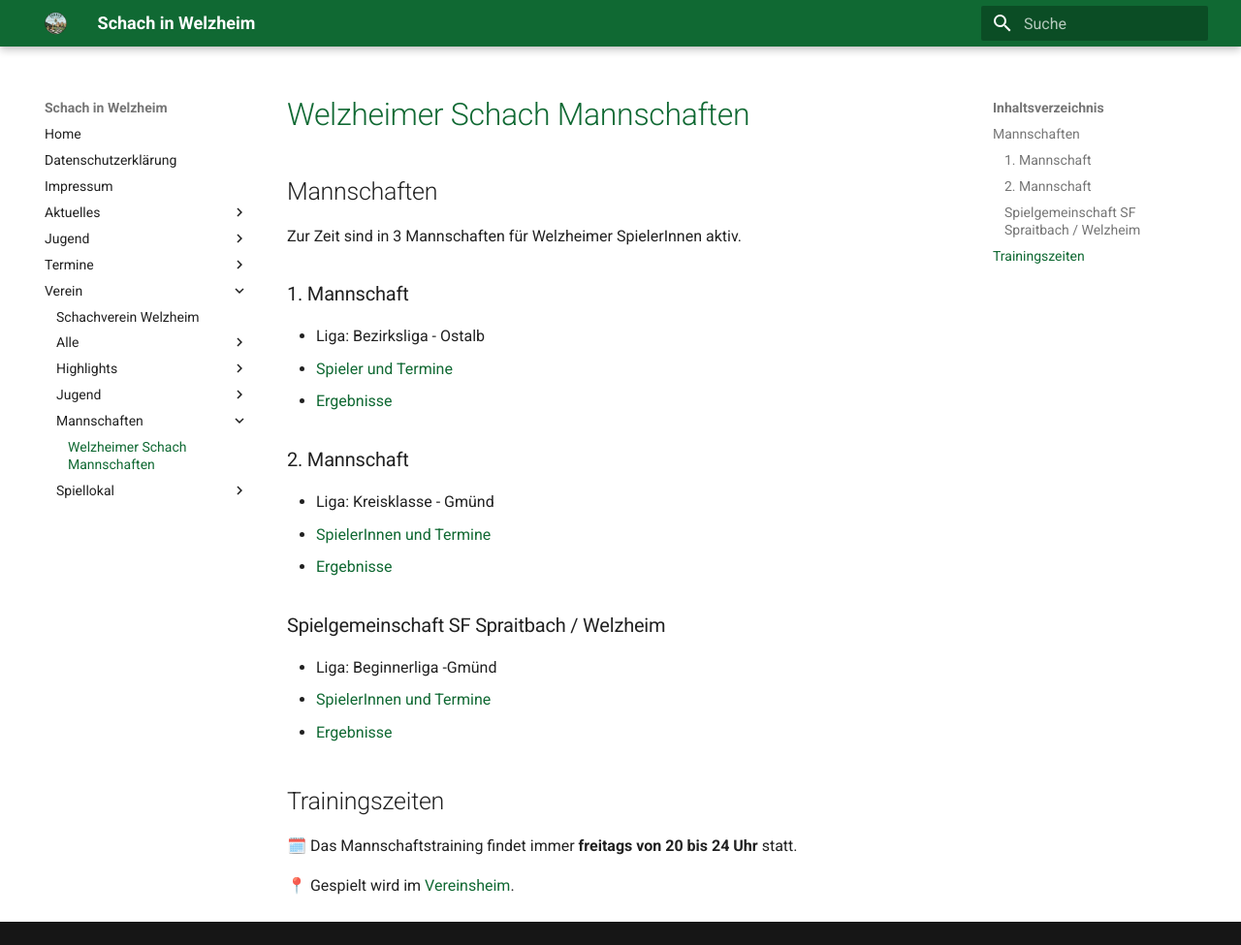
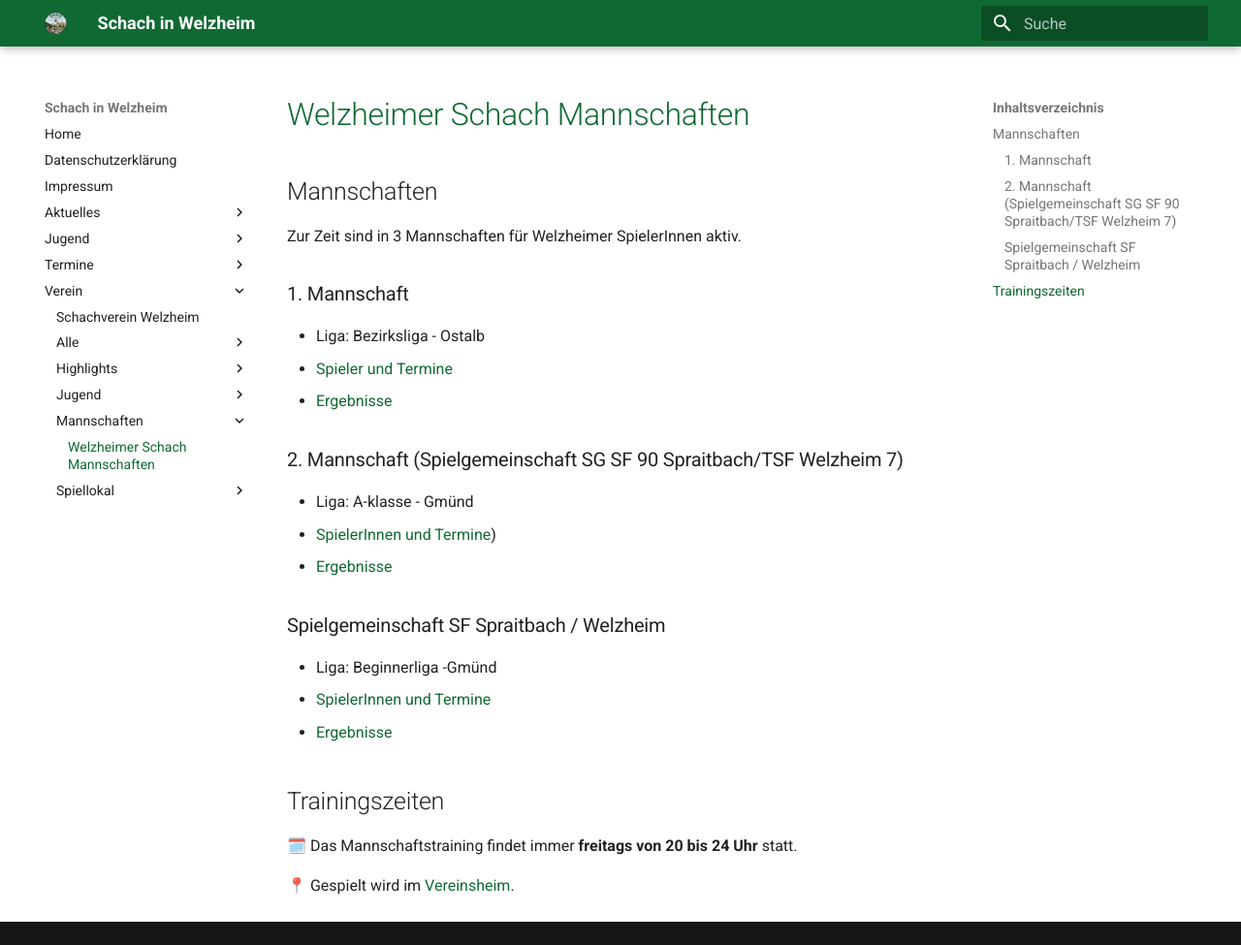
Before and after one commit to schachwelzheim/schachwelzheim, an MkDocs documentation site: the page built from docs/verein/mannschaften/index.md, in a window 1280 px wide and 975 px high. Shown: the whole window at 97% size. Built offline with MkDocs 1.6.1 and Material for MkDocs 9.7.7, drawn with Linux system fonts in a browser that asks for light colours.

Commit message:
Update team information for 2. Mannschaft
Correcting links for 2026/27

```diff
--- a/docs/verein/mannschaften/index.md
+++ b/docs/verein/mannschaften/index.md
@@ -10,11 +10,11 @@ Zur Zeit sind in 3 Mannschaften für Welzheimer SpielerInnen aktiv.
 * [Spieler und Termine](https://svw-schach.liga.nu/cgi-bin/WebObjects/nuLigaSCHACHDE.woa/wa/teamPortrait?teamtable=1815582&pageState=vorrunde&championship=Ostalb+25%2F26&group=4173)
 * [Ergebnisse](https://svw-schach.liga.nu/cgi-bin/WebObjects/nuLigaSCHACHDE.woa/wa/groupPage?championship=Ostalb+25%2F26&group=4173)
 
-### 2. Mannschaft
+### 2. Mannschaft (Spielgemeinschaft SG SF 90 Spraitbach/TSF Welzheim 7)
 
-* Liga: Kreisklasse - Gmünd
-* [SpielerInnen und Termine](https://svw-schach.liga.nu/cgi-bin/WebObjects/nuLigaSCHACHDE.woa/wa/teamPortrait?teamtable=1815828&pageState=vorrunde&championship=Ostalb+25%2F26&group=4203)
-* [Ergebnisse](https://svw-schach.liga.nu/cgi-bin/WebObjects/nuLigaSCHACHDE.woa/wa/groupPage?championship=Ostalb+25%2F26&group=4203)
+* Liga: A-klasse - Gmünd
+* [SpielerInnen und Termine](https://svw-schach.liga.nu/cgi-bin/WebObjects/nuLigaSCHACHDE.woa/wa/teamPortrait?teamtable=1821449&pageState=vorrunde&championship=Ostalb+26%2F27&group=5895))
+* [Ergebnisse](https://svw-schach.liga.nu/cgi-bin/WebObjects/nuLigaSCHACHDE.woa/wa/groupPage?championship=Ostalb+26%2F27&group=5895)
 
 
 ### Spielgemeinschaft SF Spraitbach / Welzheim
```
